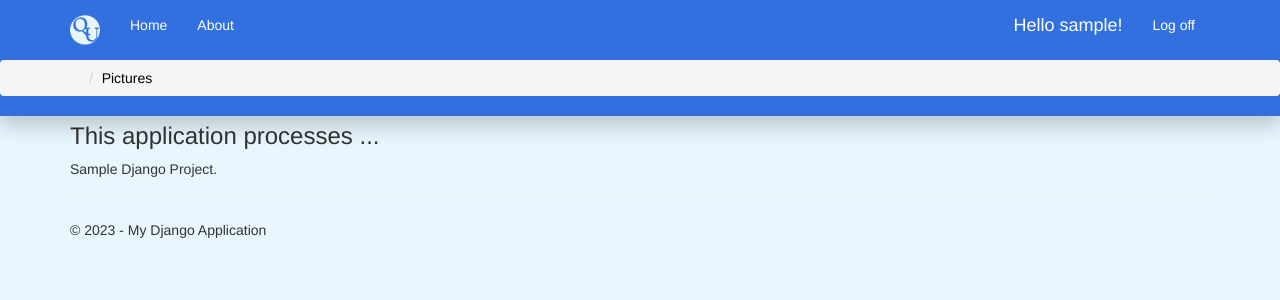
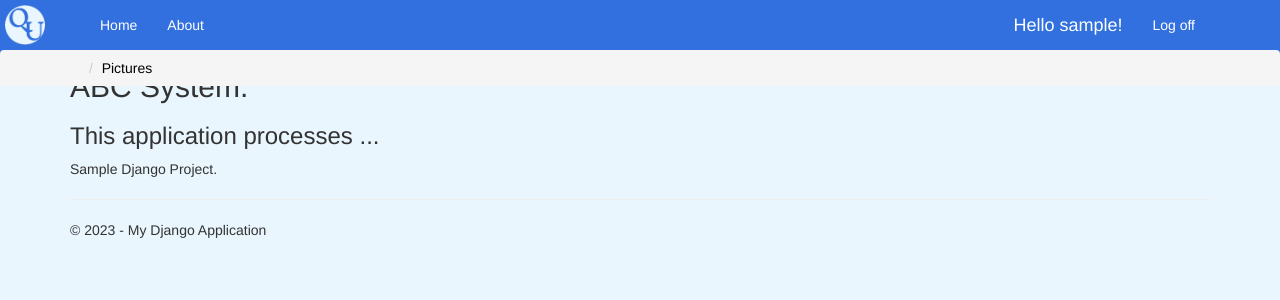
Before and after one commit to RockSolidSoln/Quotation-System, a Django app: page /about in a window 1280 px wide. Shown: the top 300 px of the page. Run offline with Django 4.2, Linux system fonts and the light colour scheme; the visitor is signed in with stand-in values (Sample User, id 1); some libraries are stand-ins or nearby versions.

Commit message:
I edited a bit in the top header

```diff
--- a/quotation_system/project/templates/app/layout.html
+++ b/quotation_system/project/templates/app/layout.html
@@ -12,19 +12,19 @@
 </head>
 
 <body style="background-color:#E9F6FE;">
-    <div class="navbar navbar-inverse navbar-fixed-top" style="border:none;background-color: #3170DE; color: white; box-shadow: 0px 10px 20px rgba(0, 0, 0, 0.2);">
-        <div class="container" >
+    <div class="navbar navbar-inverse navbar-fixed-top" style=" height:60px; border:none;background-color: #3170DE; color: white; box-shadow: 0px 10px 20px rgba(0, 0, 0, 0.2);">
+        <div class="container" style="margin-bottom:0px; ">
             <div class="navbar-header">
                 <button type="button" class="navbar-toggle" data-toggle="collapse" data-target=".navbar-collapse">
                     <span class="icon-bar"></span>
                     <span class="icon-bar"></span>
                     <span class="icon-bar"></span>
                 </button>
-                <a href="/" class="navbar-brand">
-                        <img src="{% static 'app/assets/Logo.png' %}" alt="Logo" width="30"
-                    height="30"></a>
+                <a href="/" class="navbar-brand" style="left:5px; top:-10px; position:fixed;">
+                        <img src="{% static 'app/assets/Logo.png' %}" alt="Logo" width="40"
+                    height="40"></a>
             </div>
-            <div class="navbar-collapse collapse" >
+            <div class="navbar-collapse collapse">
                 <ul class="nav navbar-nav">
                     <li><a style="color: white;" href="{% url 'home' %}">Home</a></li>
                     <li><a style="color: white;" href="{% url 'about' %}">About</a></li>
```
